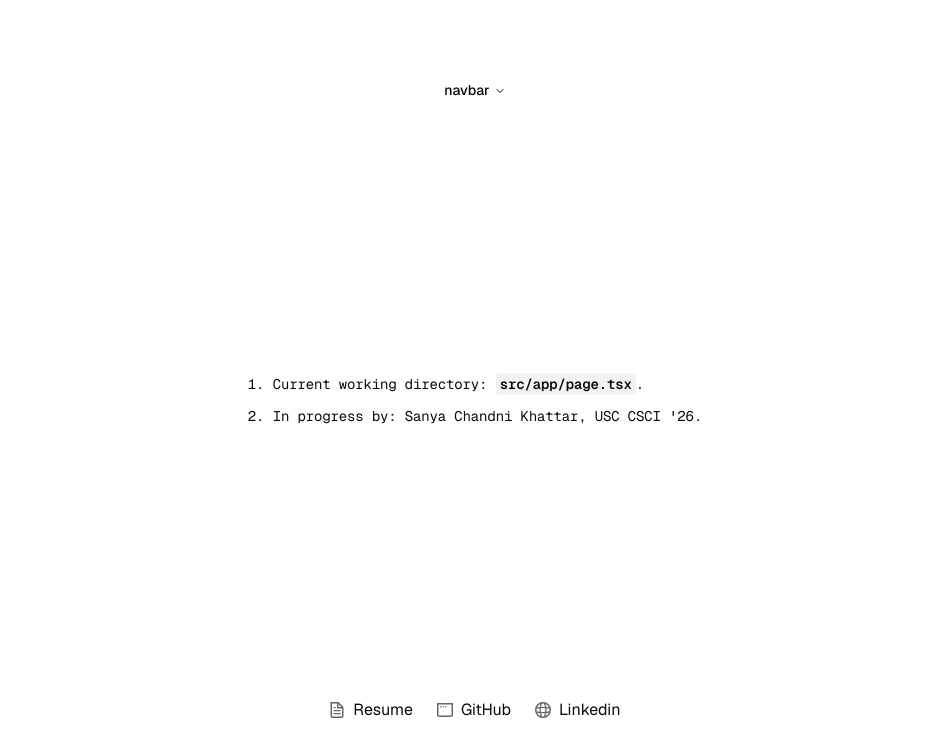
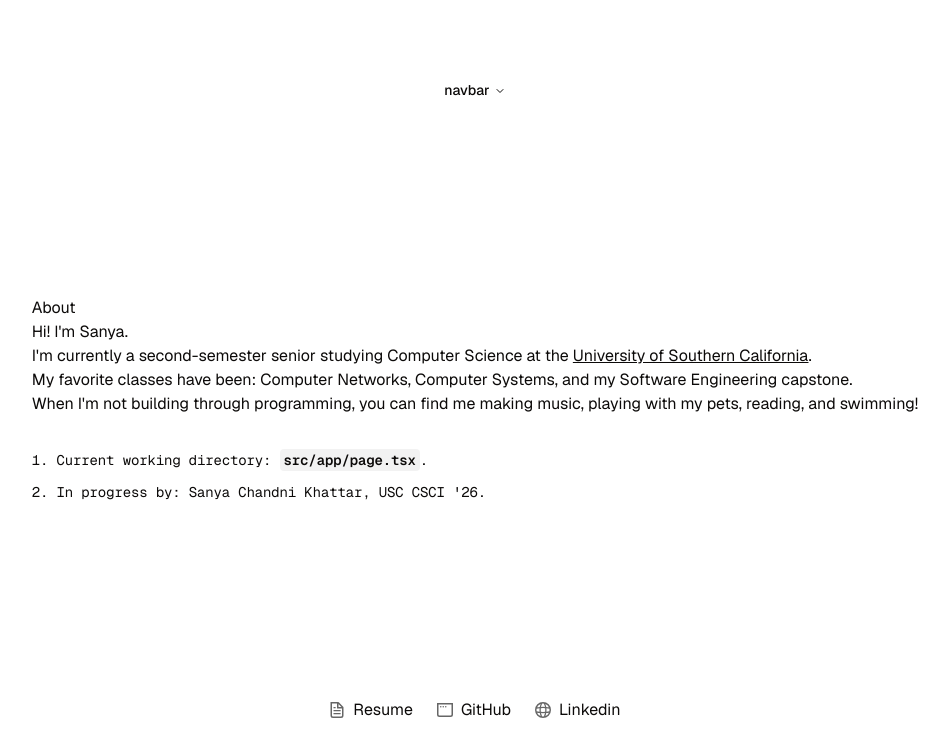
Before and after one commit to sanyakhattar/sck_website, a Next.js app in the folder sanya_chandni_khattar/sanya_chandni_khattar/: page / in a window 1280 px wide. Shown: the top 756 px of the page, without its empty margins (165-1114 px from the left). Built offline with nearby package versions, Linux system fonts and the light colour scheme.

Commit message:
working on content

```diff
--- a/sanya_chandni_khattar/sanya_chandni_khattar/src/app/page.tsx
+++ b/sanya_chandni_khattar/sanya_chandni_khattar/src/app/page.tsx
@@ -17,6 +17,13 @@ export default function Home() {
   return (
     <div className="font-sans grid grid-rows-[20px_1fr_20px] items-center justify-items-center min-h-screen p-8 pb-20 gap-16 sm:p-20">
       <main className="flex flex-col gap-[32px] row-start-2 items-center sm:items-start">
+        <h1>About
+        <p>Hi! I'm Sanya.</p>
+        <p>I'm currently a second-semester senior studying Computer Science at the <u>University of Southern California</u>.</p>
+        <p>My favorite classes have been: Computer Networks, Computer Systems, and my Software Engineering capstone.</p>
+        <p>When I'm not building through programming, you can find me making music, playing with my pets, reading, and swimming!</p>
+        </h1>
+
         <ol className="font-mono list-inside list-decimal text-sm/6 text-center sm:text-left">
           <li className="mb-2 tracking-[-.01em]">
             Current working directory:{" "}
```
Also changed, not shown: 2 other files (tests, documents, lock files or other folders).
